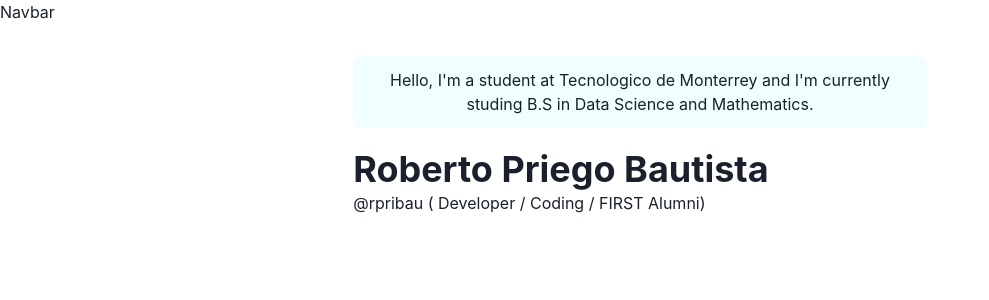
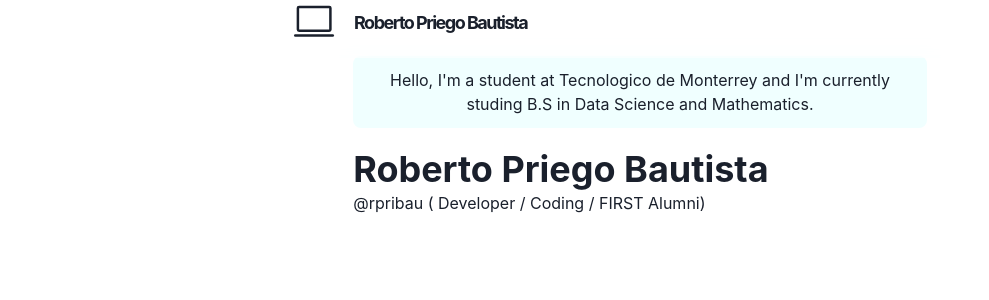
Before and after one commit to rpribau/blog.rob, a Next.js app: page / in a window 1280 px wide. Shown: the top 300 px of the page, without its empty margins (0-989 px from the left). Built offline with nearby package versions, Linux system fonts and the light colour scheme.

Commit message:
Navegation Bar complete!

```diff
--- /dev/null
+++ b/components/icons/laptop-outline.js
@@ -0,0 +1,30 @@
+const LaptopOutline = props => {
+
+return(
+<svg
+    width={80}
+    height={40}
+    xmlns="http://www.w3.org/2000/svg"
+    class= "ionicon"
+    viewBox="0 0 512 512"
+    >
+
+<rect x="50"
+y="50"
+width="416"
+height="304"
+rx="15" ry="15"
+fill="none"
+stroke="currentColor"
+stroke-linejoin="round"
+stroke-width="32"/>
+
+<path stroke="currentColor"
+stroke-linecap="round"
+stroke-miterlimit="10"
+stroke-width="32"
+d="M16 416h480"/>
+
+</svg>)}
+
+export default LaptopOutline
--- a/components/layouts/main.js
+++ b/components/layouts/main.js
@@ -1,5 +1,5 @@
 import Head from 'next/head'
-import Navbar from '../navbar'
+import Navbar from '../navbar.js'
 import { Box, Container } from '@chakra-ui/react'
 
 const Main = ({ children, router }) => {
--- a/components/logo.js
+++ b/components/logo.js
@@ -1,7 +1,6 @@
 import Link from 'next/link'
-import Images from 'next/image'
+import LaptopOutline from './icons/laptop-outline'
 import {Text, useColorModeValue} from '@chakra-ui/react'
-
 import styled from '@emotion/styled'
 
 const LogoBox = styled.span`
@@ -13,28 +12,34 @@ height: 30px;
 line-height: 20px;
 padding: 10px;
 
-&:hover img {
+> svg {
+    transition: 200ms ease;
+}
+
+&:hover svg {
+    transform: rotate(20deg);
     transform: rotate(20deg);
 }
 `
 const Logo = () => {
-    const footPrintImg = `/images/footprint${useColorModeValue('','-dark')}.png`
-    return(
-        <Link href="/">
-            <a>
-                <LogoBox>
-                    <Images src={footPrintImg} width = {20} height = {20} alt = "logo" />
-                    <Text
-                    color={useColorModeValue('gray.800' , 'whiteAlpha.900')}
-                    fontFamily='M PLUS Rounded 1c'
-                    fontWeight='bold'
-                    ml = {3}>
-                        Roberto Priego Bautista
-                    </Text>
-            </LogoBox>
-            </a>
-        </Link>
-    )
+    return (
+        (<Link href="/" scroll={false}>
+
+          <LogoBox>
+            <LaptopOutline />
+            <Text
+              color={useColorModeValue('gray.800', 'whiteAlpha.900')}
+              fontFamily='M PLUS Rounded 1c", sans-serif'
+              fontWeight="bold"
+              ml={3}
+            >
+              Roberto Priego Bautista
+            </Text>
+          </LogoBox>
+
+        </Link>)
+      );
+
 }
 
 export default Logo
--- a/components/navbar.js
+++ b/components/navbar.js
@@ -1,5 +1,5 @@
 import {forwardRef} from 'react'
-import Logo from './logo'
+import Logo from 'components/logo.js'
 import NextLink from 'next/link'
 import {
     Container,
@@ -43,10 +43,25 @@ const Navbar = (props) => {
         bg = {useColorModeValue('#ffffff40', '#20202380')}
         style={{backdropFilter: 'blur(10px)'}}
         zIndex = {1}
-        {...props}>
+        {...props}
+    >
 
-            Navbar
-            </Box>
+        <Container
+            display="flex"
+            p={2}
+            maxW = "container.md"
+            wrap="wrap"
+            align="center"
+            justify="space-between"
+        >
+            <Flex align="center" mr={5}>
+        <Heading as="h1" size="lg" letterSpacing={'tighter'}>
+            <Logo />
+
+          </Heading>
+        </Flex>
+       </Container>
+    </Box>
     )
 }
 
```
